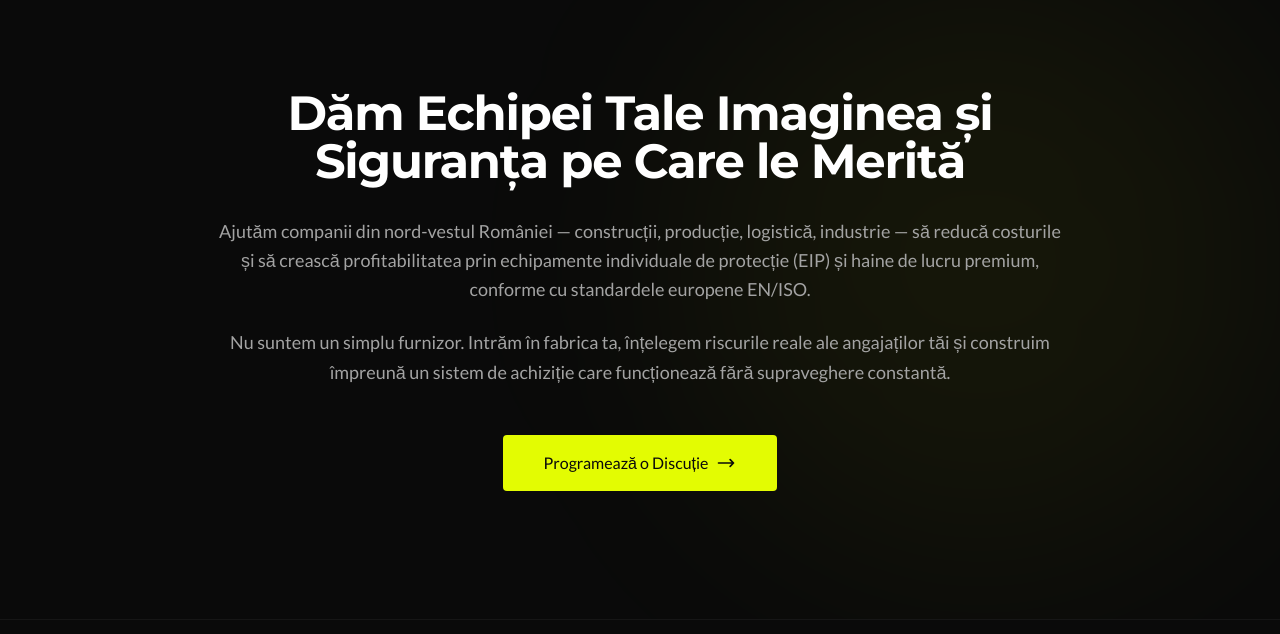
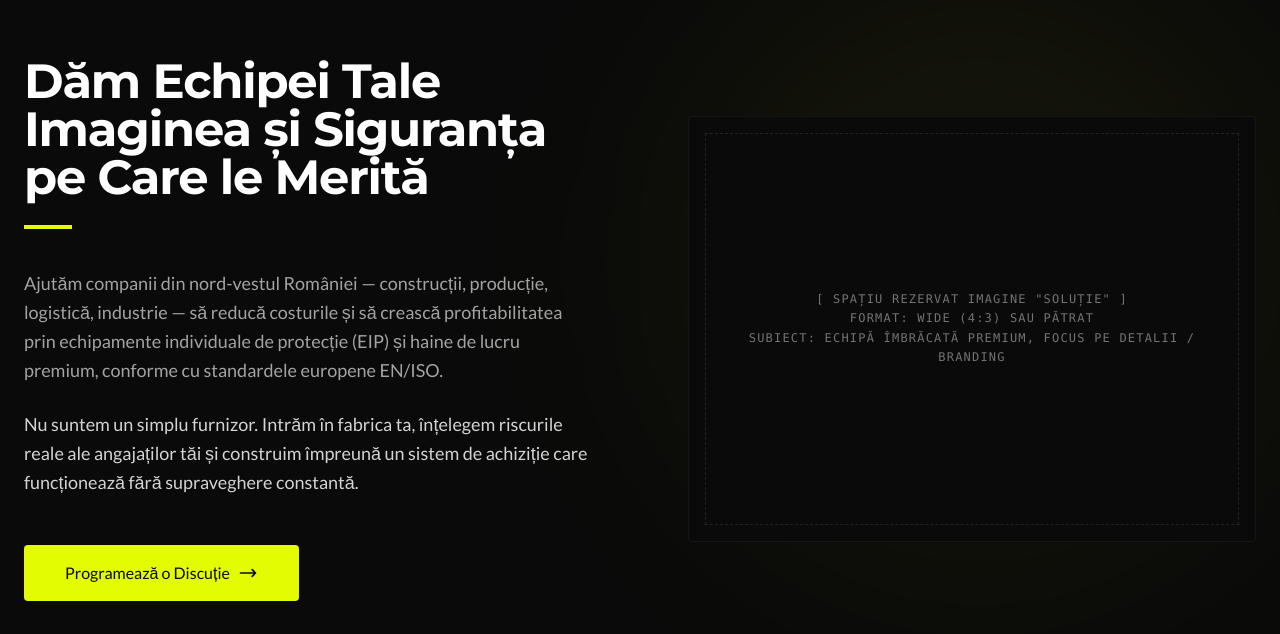
Before and after one commit to ciprix-yp/youprotect-website, an Astro site: page / in a window 1280 px wide. Shown: the part 2586-3220 px from the top of the page. Built offline with nearby package versions, Linux system fonts and the light colour scheme; Astro itself is replaced by a stand-in of ours; no server answers; a web font is replaced by a local one.

Commit message:
style: restructure bloc 3 header to 2-column grid to match new wireframe layout

```diff
--- a/src/pages/index.astro
+++ b/src/pages/index.astro
@@ -323,32 +323,43 @@ import BaseLayout from "../layouts/BaseLayout.astro";
   </section>
 
   <!-- BLOC 3: CTA Principal / SOLUTIE -->
-  <section class="py-32 bg-yp-black relative overflow-hidden">
+  <section class="py-24 bg-yp-black relative overflow-hidden">
     <div
       class="absolute top-0 right-0 w-[600px] h-[600px] bg-yp-yellow/5 rounded-full blur-[120px] pointer-events-none"
     >
     </div>
 
-    <div class="max-w-4xl mx-auto px-6 text-center relative z-10">
+    <div class="max-w-7xl mx-auto px-6 relative z-10">
+      <div
+        class="grid grid-cols-1 lg:grid-cols-2 gap-16 lg:gap-24 items-center"
+      >
+        <!-- Text Container -->
+        <div>
           <h2
-        class="text-4xl lg:text-5xl font-light text-white mb-8 tracking-tight"
+            class="text-4xl lg:text-5xl font-light text-white mb-6 tracking-tight leading-tight"
           >
             Dăm Echipei Tale Imaginea și Siguranța pe Care le Merită
           </h2>
-      <p class="text-lg text-neutral-400 leading-relaxed mb-6">
+          <div class="w-12 h-1 bg-yp-yellow mb-10"></div>
+
+          <div class="space-y-6">
+            <p class="text-lg text-neutral-400 leading-relaxed">
               Ajutăm companii din nord-vestul României — construcții, producție,
               logistică, industrie — să reducă costurile și să crească
-        profitabilitatea prin echipamente individuale de protecție (EIP) și
-        haine de lucru premium, conforme cu standardele europene EN/ISO.
+              profitabilitatea prin echipamente individuale de protecție (EIP)
+              și haine de lucru premium, conforme cu standardele europene
+              EN/ISO.
             </p>
-      <p class="text-lg text-neutral-400 leading-relaxed mb-12 font-medium">
-        Nu suntem un simplu furnizor. Intrăm în fabrica ta, înțelegem riscurile
-        reale ale angajaților tăi și construim împreună un sistem de achiziție
-        care funcționează fără supraveghere constantă.
+            <p class="text-lg text-neutral-300 leading-relaxed font-medium">
+              Nu suntem un simplu furnizor. Intrăm în fabrica ta, înțelegem
+              riscurile reale ale angajaților tăi și construim împreună un
+              sistem de achiziție care funcționează fără supraveghere constantă.
             </p>
+          </div>
 
+          <div class="mt-12">
             <button
-        class="bg-yp-yellow text-yp-black h-14 px-10 rounded-[4px] font-medium text-base inline-flex items-center justify-center gap-2 hover:bg-white transition-all duration-200 group border border-transparent mx-auto"
+              class="bg-yp-yellow text-yp-black h-14 px-10 rounded-[4px] font-medium text-base inline-flex items-center justify-center gap-2 hover:bg-white transition-all duration-200 group border border-transparent"
               onclick="window.YouProtectShortlist?.openLeadModal({ intent: 'view_samples', source: 'homepage_main_cta' })"
             >
               Programează o Discuție
@@ -365,6 +376,28 @@ import BaseLayout from "../layouts/BaseLayout.astro";
                   d="M17 8l4 4m0 0l-4 4m4-4H3"></path>
               </svg>
             </button>
+          </div>
+        </div>
+
+        <!-- Image Container -->
+        <div
+          class="relative w-full aspect-square lg:aspect-[4/3] rounded-[4px] overflow-hidden bg-[#0a0a0a] border border-white/5 hidden md:block"
+        >
+          <!-- Placeholder border & text -->
+          <div
+            class="absolute inset-4 border border-dashed border-white/10 flex items-center justify-center text-center p-6 bg-yp-black/50"
+          >
+            <span
+              class="text-neutral-500 font-mono text-xs leading-relaxed uppercase tracking-widest z-10"
+            >
+              [ Spațiu Rezervat Imagine "Soluție" ]<br />
+              Format: Wide (4:3) sau Pătrat<br />
+              Subiect: Echipă îmbrăcată premium, focus pe detalii / branding
+            </span>
+          </div>
+          <!-- <img src="..." alt="Echipa You Protect" class="absolute inset-0 w-full h-full object-cover opacity-80" /> -->
+        </div>
+      </div>
     </div>
   </section>
 
@@ -901,7 +934,8 @@ import BaseLayout from "../layouts/BaseLayout.astro";
         </div>
         <p class="text-white text-sm leading-relaxed">
           Ne suni direct la<br /><span
-            class="text-yp-yellow font-medium mt-2 block">+40 742 226 127</span>
+            class="text-yp-yellow font-medium mt-2 block">+40 742 226 127</span
+          >
         </p>
       </a>
 
```
Lines whose indentation alone changed are shown as unchanged.
